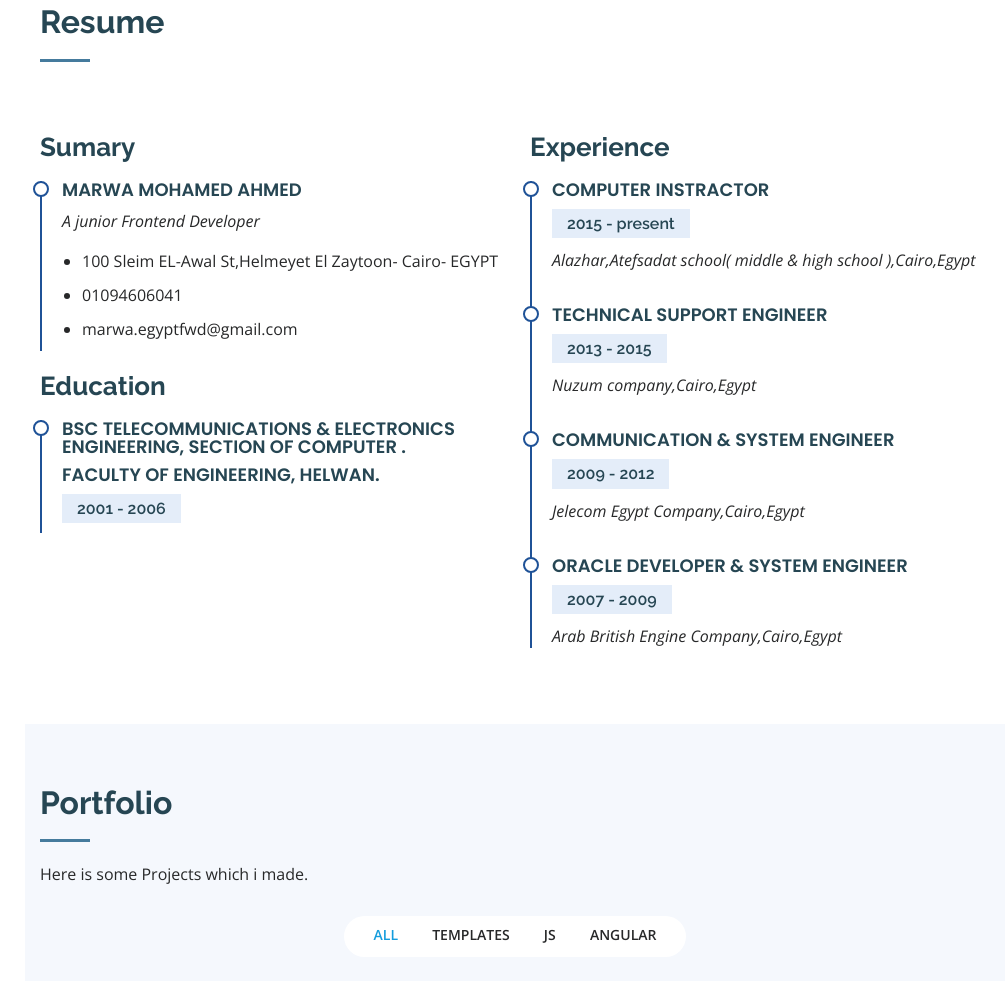
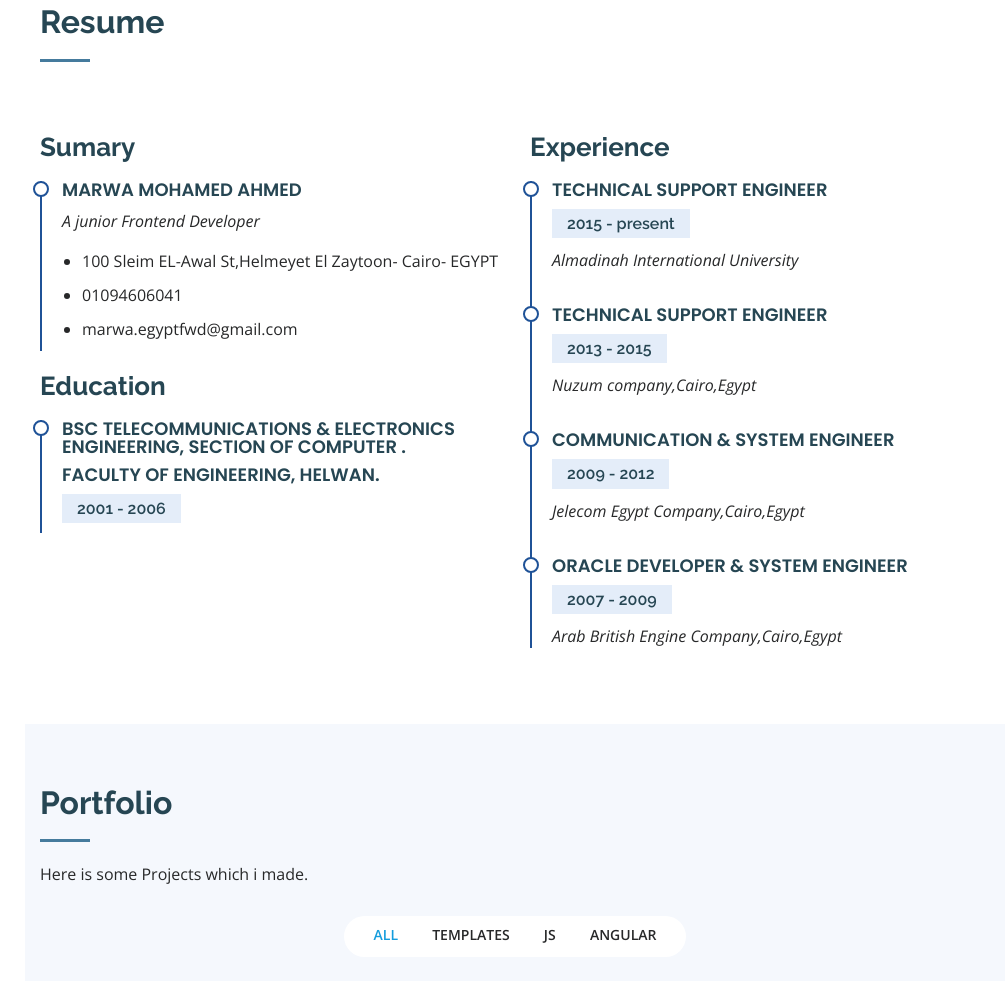
Before and after one commit to marwa-nano/Marwa-Mohamed-cv, a plain HTML site: page index.html in a window 1280 px wide. Shown: the part 1954-2935 px from the top of the page, without its empty margins (275-1280 px from the left). Drawn offline with nearby package versions, Linux system fonts and the light colour scheme.

Commit message:
create project

```diff
--- a/index.html
+++ b/index.html
@@ -264,9 +264,9 @@
           <div class="col-lg-6" data-aos="fade-up" data-aos-delay="100">
             <h3 class="resume-title">Experience</h3>
             <div class="resume-item">
-              <h4>Computer Instractor</h4>
+              <h4>technical support Engineer</h4>
               <h5>2015 - present</h5>
-              <p><em>Alazhar,Atefsadat school( middle & high school ),Cairo,Egypt </em></p>
+              <p><em> Almadinah International University </em></p>
             </div>
 
             <div class="resume-item">
```
